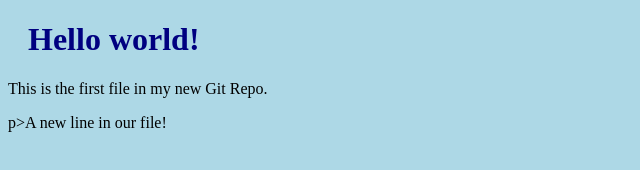
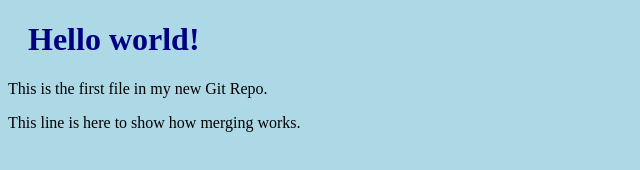
Before and after one commit to abinaloysious/Hello-World-, a plain HTML site: page index.html in a window 1280 px wide. Shown: the whole page, without its empty margins (0-640 px from the left). Drawn offline with Linux system fonts and the light colour scheme.

Commit message:
Updated index.html with an emergrncy fix

```diff
--- a/index.html
+++ b/index.html
@@ -8,7 +8,7 @@
 
 <h1>Hello world!</h1>
 <p>This is the first file in my new Git Repo.</p>
-p>A new line in our file!</p>
+<p>This line is here to show how merging works.</p>
 
 </body>
 </html>
```
